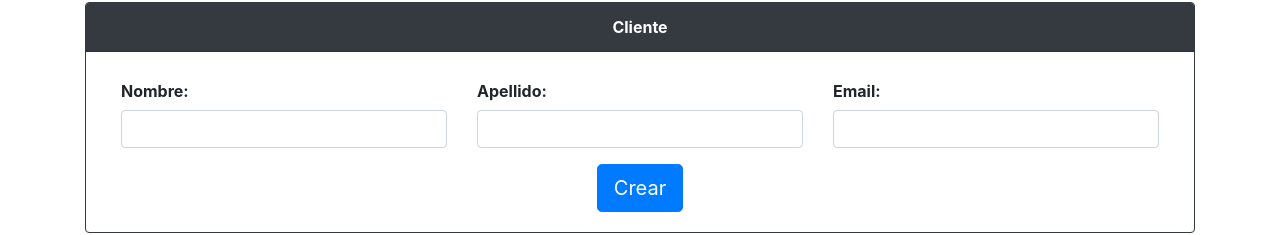
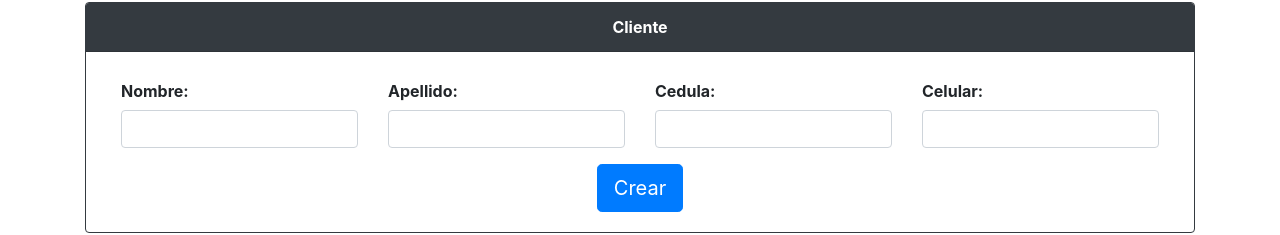
Before and after one commit to DanielParra05/ElectricToolsAngular, an Angular app: page /clientes/form in a window 1280 px wide. Shown: the part 344-579 px from the top of the page. Built offline with nearby package versions, Linux system fonts and the light colour scheme; a web font is replaced by a local one.

Commit message:
Cambios en cliente y orden

```diff
--- a/src/app/clientes/cliente.ts
+++ b/src/app/clientes/cliente.ts
@@ -1,10 +1,10 @@
+import { Orden } from '../ordenes/orden';
+
 export class Cliente {
     id: number;
     nombre: string;
     apellido: string;
-    createAt: string;
-    email: string;
+    ordenes: Orden;
     cedula: string;
-    direccion: string;
     telefono: string;
 }
--- a/src/app/clientes/clientes.component.html
+++ b/src/app/clientes/clientes.component.html
@@ -52,8 +52,8 @@
             <tr>
               <th style="text-align: center">Nombre</th>
               <th style="text-align: center">Apellido</th>
-              <th style="text-align: center">Email</th>
-              <th style="text-align: center">Fecha</th>
+              <th style="text-align: center">Cedula</th>
+              <th style="text-align: center">Telefono</th>
               <th style="text-align: center">Acciones</th>
             </tr>
           </thead>
@@ -61,8 +61,8 @@
             <tr *ngFor="let cliente of clientes">
               <td style="color: black">{{cliente.nombre}}</td>
               <td style="color: black">{{cliente.apellido}}</td>
-              <td style="color: black">{{cliente.email}}</td>
-              <td style="color: black">{{cliente.createAt}}</td>
+              <td style="color: black">{{cliente.cedula}}</td>
+              <td style="color: black">{{cliente.telefono}}</td>
               <td>
                 <div class="row">
                   <div class="col text-center">
--- a/src/app/clientes/form.component.html
+++ b/src/app/clientes/form.component.html
@@ -68,18 +68,24 @@
               </div>
             </div>
             <div class="form-group col-sm">
-              <label style="font-weight: bold;" for="email" class="col-form-label">Email:</label>
+              <label for="cedula" style="font-weight: bold;" class="col-form-label">Cedula:</label>
               <div class="col-sm-6"></div>
-              <input type="text" class="form-control" [(ngModel)]="cliente.email" name="email" required>
+              <input type="text" class="form-control" [(ngModel)]="cliente.cedula" name="cedula" required
+                #apellido="ngModel">
+
+                <div *ngIf="cedula?.errors.required" style="width:100%">
+                  Este campo es requerido
+                </div>
+            </div>
+            <div class="form-group col-sm">
+              <label style="font-weight: bold;" for="telefono" class="col-form-label">Celular:</label>
+              <div class="col-sm-6"></div>
+              <input type="text" class="form-control" [(ngModel)]="cliente.telefono" name="telefono" required>
             </div>
           </div>
         </div>
         <div class="text-center">
-          <button class="btn btn-primary btn-lg" role="button" (click)='create()'
-            *ngIf="!cliente.id else elseBlock">Crear</button>
-          <ng-template #elseBlock>
-            <button c class="btn btn-primary btn-lg" role="button" (click)='update()'>Editar</button>
-          </ng-template>
+          <button class="btn btn-primary btn-lg" role="button" (click)='create()'>Crear</button>
         </div>
       </form>
     </div>
--- a/src/app/ordenes/forms.component.html
+++ b/src/app/ordenes/forms.component.html
@@ -106,7 +106,10 @@
           </div>
         </div>
         <div class="text-center">
-          <button class="btn btn-primary btn-lg" role="button" (click)='create()'>Crear</button>
+          <button class="btn btn-primary btn-lg" role="button" (click)='create()' *ngIf="!cliente.id; else elseBlock">Crear</button>
+          <ng-template #elseBlock>
+            <button class="btn btn-primary btn-lg" role="button" (click)='update()'>Editar</button>
+          </ng-template>'>
         </div>
       </form>
     </div>
```
